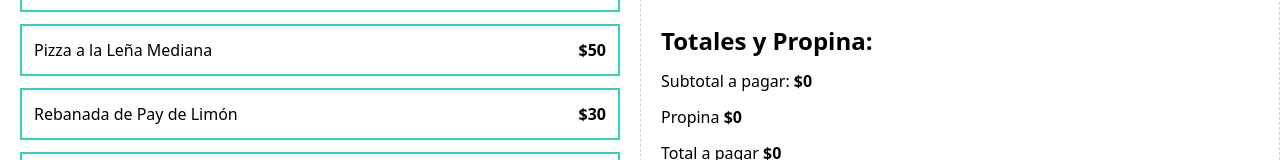
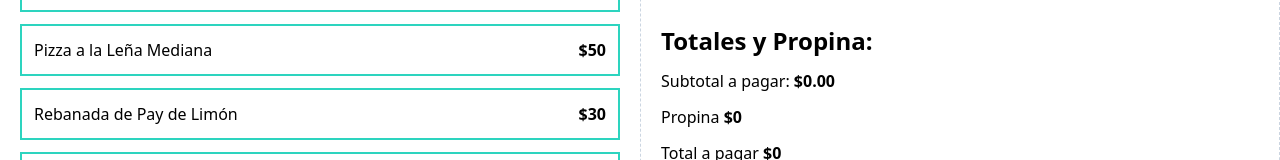
Before and after one commit to BlackCodePP/Calculadora_propinas, a React (Vite) app: page / in a window 1280 px wide. Shown: the part 380-540 px from the top of the page. Built offline with nearby package versions, Linux system fonts and the light colour scheme.

Commit message:
calculate the subtotal to pay

```diff
--- a/src/App.tsx
+++ b/src/App.tsx
@@ -33,7 +33,9 @@
               removeItem={removeItem}
             />
 
-            <OrderTotals/>
+            <OrderTotals
+              order={order}
+            />
         </div>
       </main>
 
--- a/src/components/OrderTotals.tsx
+++ b/src/components/OrderTotals.tsx
@@ -1,10 +1,22 @@
-export default function OrderTotals() {
+import { useMemo } from "react"
+import { TOrdetItem } from "../types"
+import { formatCurrency } from "../helpers"
+
+type OrderTotalsProps = {
+    order: TOrdetItem[]
+}
+
+export default function OrderTotals({order}: OrderTotalsProps) {
+    const subtotalAmount = useMemo(() => order.reduce((total, item) =>
+        total + (item.quantity * item.price), 0), [order]
+    )
+
     return (
         <>
             <div className=" space-y-3">
                 <h2 className=" font-black text-2xl">Totales y Propina:</h2>
                 <p>Subtotal a pagar: {''}
-                <span className=" font-bold">$0</span>
+                    <span className=" font-bold">{formatCurrency(subtotalAmount)}</span>
                 </p>
 
                 <p>Propina {''}
```
Lines whose indentation alone changed are shown as unchanged.
